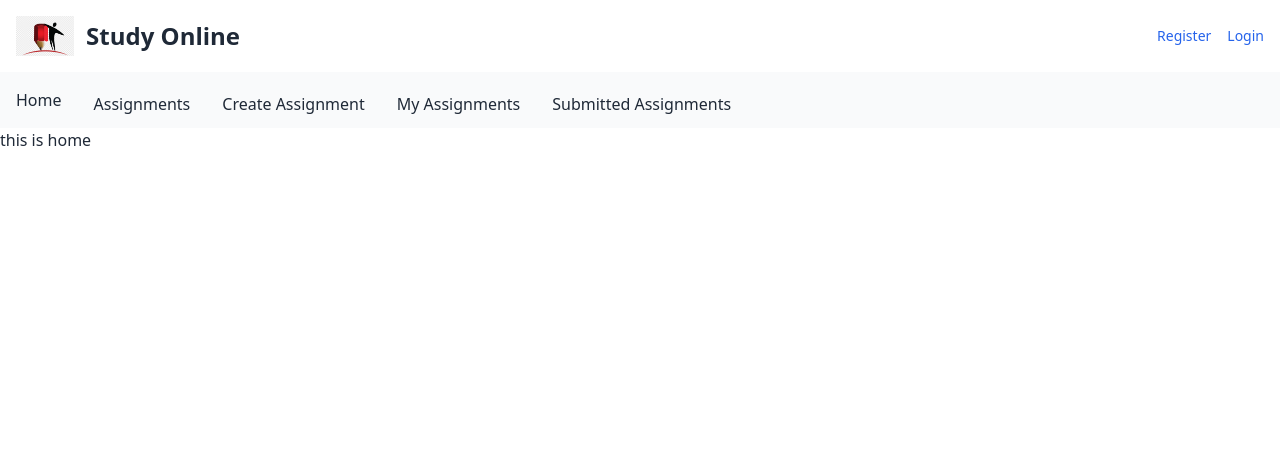
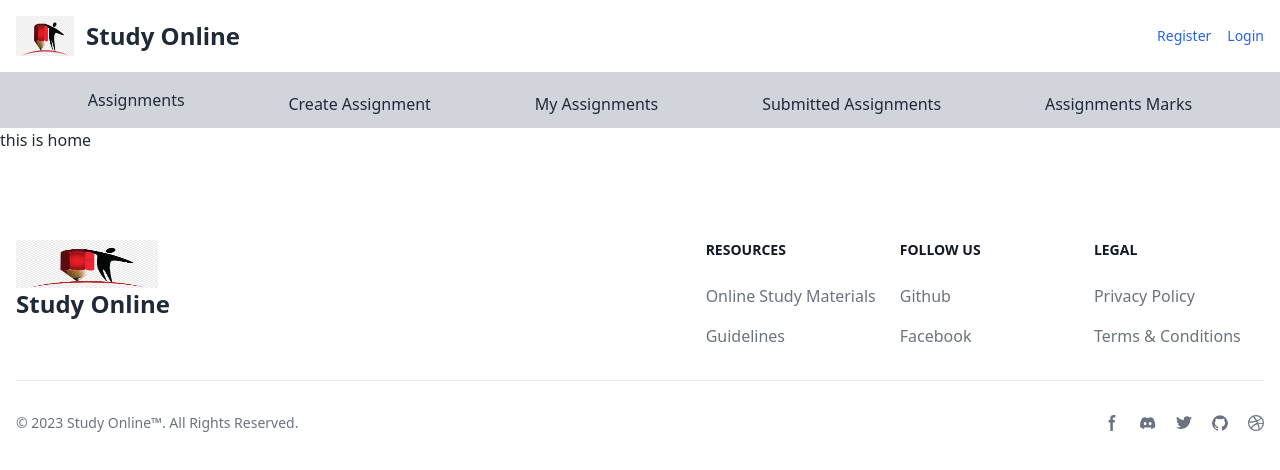
Before and after one commit to Mithun4450/m11a11-online-group-study-client, a React (Vite) app: page / in a window 1280 px wide. Shown: the top 470 px of the page. Built offline with nearby package versions, Linux system fonts and the light colour scheme; no server answers.

Commit message:
Footer part has been completed

```diff
--- a/index.html
+++ b/index.html
@@ -2,7 +2,7 @@
 <html lang="en">
   <head>
     <meta charset="UTF-8" />
-    <link rel="icon" type="image/svg+xml" href="/studylogo.png" />
+    <link rel="icon" type="image/svg+xml" href="/tablogo.png" />
     <meta name="viewport" content="width=device-width, initial-scale=1.0" />
     <title>Study Online</title>
   </head>
--- /dev/null
+++ b/src/components/Footer/Footer.jsx
@@ -0,0 +1,94 @@
+import logo from "../../assets/images/studylogo.png"
+
+const Footer = () => {
+    return (
+
+        <footer className="bg-white dark:bg-gray-900 mt-14">
+            <div className="mx-auto w-full max-w-screen-xl p-4 py-6 lg:py-8">
+                <div className="md:flex md:justify-between ">
+                <div className="mb-6 md:mb-0 ">
+                    <a href="#" className="flex flex-col">
+                        <img src={logo} className="h-12 mr-3" alt="FlowBite Logo" />
+                        <span className="self-center text-2xl font-semibold whitespace-nowrap dark:text-white">Study Online</span>
+                    </a>
+                </div>
+                <div className="grid grid-cols-2 gap-8 sm:gap-6 sm:grid-cols-3">
+                    <div>
+                        <h2 className="mb-6 text-sm font-semibold text-gray-900 uppercase dark:text-white">Resources</h2>
+                        <ul className="text-gray-500 dark:text-gray-400 font-medium">
+                            <li className="mb-4">
+                                <a href="https://flowbite.com/" className="hover:underline">Online Study Materials</a>
+                            </li>
+                            <li>
+                                <a href="https://tailwindcss.com/" className="hover:underline">Guidelines</a>
+                            </li>
+                        </ul>
+                    </div>
+                    <div>
+                        <h2 className="mb-6 text-sm font-semibold text-gray-900 uppercase dark:text-white">Follow us</h2>
+                        <ul className="text-gray-500 dark:text-gray-400 font-medium">
+                            <li className="mb-4">
+                                <a href="https://github.com/themesberg/flowbite" className="hover:underline ">Github</a>
+                            </li>
+                            <li>
+                                <a href="https://discord.gg/4eeurUVvTy" className="hover:underline">Facebook</a>
+                            </li>
+                        </ul>
+                    </div>
+                    <div>
+                        <h2 className="mb-6 text-sm font-semibold text-gray-900 uppercase dark:text-white">Legal</h2>
+                        <ul className="text-gray-500 dark:text-gray-400 font-medium">
+                            <li className="mb-4">
+                                <a href="#" className="hover:underline">Privacy Policy</a>
+                            </li>
+                            <li>
+                                <a href="#" className="hover:underline">Terms &amp; Conditions</a>
+                            </li>
+                        </ul>
+                    </div>
+                </div>
+            </div>
+            <hr className="my-6 border-gray-200 sm:mx-auto dark:border-gray-700 lg:my-8" />
+            <div className="sm:flex sm:items-center sm:justify-between">
+                <span className="text-sm text-gray-500 sm:text-center dark:text-gray-400">© 2023 <a href="https://flowbite.com/" className="hover:underline">Study Online™</a>. All Rights Reserved.
+                </span>
+                <div className="flex mt-4 space-x-5 sm:justify-center sm:mt-0">
+                    <a href="#" className="text-gray-500 hover:text-gray-900 dark:hover:text-white">
+                        <svg className="w-4 h-4" aria-hidden="true" xmlns="http://www.w3.org/2000/svg" fill="currentColor" viewBox="0 0 8 19">
+                                <path fill-rule="evenodd" d="M6.135 3H8V0H6.135a4.147 4.147 0 0 0-4.142 4.142V6H0v3h2v9.938h3V9h2.021l.592-3H5V3.591A.6.6 0 0 1 5.592 3h.543Z" clip-rule="evenodd"/>
+                            </svg>
+                        <span className="sr-only">Facebook page</span>
+                    </a>
+                    <a href="#" className="text-gray-500 hover:text-gray-900 dark:hover:text-white">
+                        <svg className="w-4 h-4" aria-hidden="true" xmlns="http://www.w3.org/2000/svg" fill="currentColor" viewBox="0 0 21 16">
+                                <path d="M16.942 1.556a16.3 16.3 0 0 0-4.126-1.3 12.04 12.04 0 0 0-.529 1.1 15.175 15.175 0 0 0-4.573 0 11.585 11.585 0 0 0-.535-1.1 16.274 16.274 0 0 0-4.129 1.3A17.392 17.392 0 0 0 .182 13.218a15.785 15.785 0 0 0 4.963 2.521c.41-.564.773-1.16 1.084-1.785a10.63 10.63 0 0 1-1.706-.83c.143-.106.283-.217.418-.33a11.664 11.664 0 0 0 10.118 0c.137.113.277.224.418.33-.544.328-1.116.606-1.71.832a12.52 12.52 0 0 0 1.084 1.785 16.46 16.46 0 0 0 5.064-2.595 17.286 17.286 0 0 0-2.973-11.59ZM6.678 10.813a1.941 1.941 0 0 1-1.8-2.045 1.93 1.93 0 0 1 1.8-2.047 1.919 1.919 0 0 1 1.8 2.047 1.93 1.93 0 0 1-1.8 2.045Zm6.644 0a1.94 1.94 0 0 1-1.8-2.045 1.93 1.93 0 0 1 1.8-2.047 1.918 1.918 0 0 1 1.8 2.047 1.93 1.93 0 0 1-1.8 2.045Z"/>
+                            </svg>
+                        <span className="sr-only">Discord community</span>
+                    </a>
+                    <a href="#" className="text-gray-500 hover:text-gray-900 dark:hover:text-white">
+                        <svg className="w-4 h-4" aria-hidden="true" xmlns="http://www.w3.org/2000/svg" fill="currentColor" viewBox="0 0 20 17">
+                            <path fill-rule="evenodd" d="M20 1.892a8.178 8.178 0 0 1-2.355.635 4.074 4.074 0 0 0 1.8-2.235 8.344 8.344 0 0 1-2.605.98A4.13 4.13 0 0 0 13.85 0a4.068 4.068 0 0 0-4.1 4.038 4 4 0 0 0 .105.919A11.705 11.705 0 0 1 1.4.734a4.006 4.006 0 0 0 1.268 5.392 4.165 4.165 0 0 1-1.859-.5v.05A4.057 4.057 0 0 0 4.1 9.635a4.19 4.19 0 0 1-1.856.07 4.108 4.108 0 0 0 3.831 2.807A8.36 8.36 0 0 1 0 14.184 11.732 11.732 0 0 0 6.291 16 11.502 11.502 0 0 0 17.964 4.5c0-.177 0-.35-.012-.523A8.143 8.143 0 0 0 20 1.892Z" clip-rule="evenodd"/>
+                        </svg>
+                        <span className="sr-only">Twitter page</span>
+                    </a>
+                    <a href="#" className="text-gray-500 hover:text-gray-900 dark:hover:text-white">
+                        <svg className="w-4 h-4" aria-hidden="true" xmlns="http://www.w3.org/2000/svg" fill="currentColor" viewBox="0 0 20 20">
+                                <path fill-rule="evenodd" d="M10 .333A9.911 9.911 0 0 0 6.866 19.65c.5.092.678-.215.678-.477 0-.237-.01-1.017-.014-1.845-2.757.6-3.338-1.169-3.338-1.169a2.627 2.627 0 0 0-1.1-1.451c-.9-.615.07-.6.07-.6a2.084 2.084 0 0 1 1.518 1.021 2.11 2.11 0 0 0 2.884.823c.044-.503.268-.973.63-1.325-2.2-.25-4.516-1.1-4.516-4.9A3.832 3.832 0 0 1 4.7 7.068a3.56 3.56 0 0 1 .095-2.623s.832-.266 2.726 1.016a9.409 9.409 0 0 1 4.962 0c1.89-1.282 2.717-1.016 2.717-1.016.366.83.402 1.768.1 2.623a3.827 3.827 0 0 1 1.02 2.659c0 3.807-2.319 4.644-4.525 4.889a2.366 2.366 0 0 1 .673 1.834c0 1.326-.012 2.394-.012 2.72 0 .263.18.572.681.475A9.911 9.911 0 0 0 10 .333Z" clip-rule="evenodd"/>
+                        </svg>
+                        <span className="sr-only">GitHub account</span>
+                    </a>
+                    <a href="#" className="text-gray-500 hover:text-gray-900 dark:hover:text-white">
+                        <svg className="w-4 h-4" aria-hidden="true" xmlns="http://www.w3.org/2000/svg" fill="currentColor" viewBox="0 0 20 20">
+                            <path fill-rule="evenodd" d="M10 0a10 10 0 1 0 10 10A10.009 10.009 0 0 0 10 0Zm6.613 4.614a8.523 8.523 0 0 1 1.93 5.32 20.094 20.094 0 0 0-5.949-.274c-.059-.149-.122-.292-.184-.441a23.879 23.879 0 0 0-.566-1.239 11.41 11.41 0 0 0 4.769-3.366ZM8 1.707a8.821 8.821 0 0 1 2-.238 8.5 8.5 0 0 1 5.664 2.152 9.608 9.608 0 0 1-4.476 3.087A45.758 45.758 0 0 0 8 1.707ZM1.642 8.262a8.57 8.57 0 0 1 4.73-5.981A53.998 53.998 0 0 1 9.54 7.222a32.078 32.078 0 0 1-7.9 1.04h.002Zm2.01 7.46a8.51 8.51 0 0 1-2.2-5.707v-.262a31.64 31.64 0 0 0 8.777-1.219c.243.477.477.964.692 1.449-.114.032-.227.067-.336.1a13.569 13.569 0 0 0-6.942 5.636l.009.003ZM10 18.556a8.508 8.508 0 0 1-5.243-1.8 11.717 11.717 0 0 1 6.7-5.332.509.509 0 0 1 .055-.02 35.65 35.65 0 0 1 1.819 6.476 8.476 8.476 0 0 1-3.331.676Zm4.772-1.462A37.232 37.232 0 0 0 13.113 11a12.513 12.513 0 0 1 5.321.364 8.56 8.56 0 0 1-3.66 5.73h-.002Z" clip-rule="evenodd"/>
+                        </svg>
+                        <span className="sr-only">Dribbble account</span>
+                    </a>
+                </div>
+            </div>
+            </div>
+        </footer>
+
+    );
+};
+
+export default Footer;
--- a/src/components/MainLayout/MainLayout.jsx
+++ b/src/components/MainLayout/MainLayout.jsx
@@ -1,5 +1,6 @@
 import { Outlet } from "react-router-dom";
 import Navbar from "../Navbar/Navbar";
+import Footer from "../Footer/Footer";
 
 
 const MainLayout = () => {
@@ -7,6 +8,7 @@ const MainLayout = () => {
         <div>
             <Navbar></Navbar>
             <Outlet></Outlet>
+            <Footer></Footer>
 
         </div>
     );
--- a/src/components/Navbar/Navbar.jsx
+++ b/src/components/Navbar/Navbar.jsx
@@ -1,6 +1,7 @@
 import { NavLink } from "react-router-dom";
 import { useContext } from "react";
 import { AuthContext } from "../AuthProvider/AuthProvider";
+import logo from "../../assets/images/studylogo.png"
 
 
 
@@ -8,21 +9,8 @@ const Navbar = () => {
 
     const navLinks = <>
 
-        <li>
-            <NavLink to="/" className=" dark:text-gray-500 hover:text-blue-600 hover:underline ">Home</NavLink>
-        </li>
-        <li>
-            <NavLink to="/assignments" className=" dark:text-gray-500 hover:text-blue-600 hover:underline ">Assignments</NavLink>
-        </li>
-        <li>
-            <NavLink to="/createAssignment" className=" dark:text-gray-500 hover:text-blue-600 hover:underline ">Create Assignment</NavLink>
-        </li>
-        <li>
-            <NavLink to="/myAssignments" className=" dark:text-gray-500 hover:text-blue-600 hover:underline ">My Assignments</NavLink>
-        </li>
-        <li>
-            <NavLink to="/submittedAssignments" className=" dark:text-gray-500 hover:text-blue-600 hover:underline ">Submitted Assignments</NavLink>
-        </li>
+
+
 
 
     </>
@@ -44,14 +32,14 @@ const Navbar = () => {
             <nav className="bg-white border-gray-200 dark:bg-gray-900">
                 <div className="flex flex-wrap justify-between items-center mx-auto max-w-screen-xl p-4">
                     <a href="#" className="flex items-center">
-                        <img src="/studylogo.png" className="h-10 mr-3" alt="Study Online Logo" />
+                        <img src={logo} className="h-10 mr-3" alt="Study Online Logo" />
                         <span className="self-center text-2xl font-semibold whitespace-nowrap dark:text-white">Study Online</span>
                     </a>
                     <div className="flex items-center">
 
                         {
                             user? <>
-                        {/* <p className="uppercase">{user.displayName}</p> */}
+
                                 <label tabIndex={0} className="btn btn-ghost btn-circle avatar mr-5">
                                     <div className="w-10 rounded-full">
 
@@ -74,20 +62,31 @@ const Navbar = () => {
                         }
 
 
-
-
                     </div>
                 </div>
             </nav>
-            <nav className="bg-gray-50 dark:bg-gray-700">
-                <div className="max-w-screen-xl px-4 py-3 mx-auto">
-                    <div className="flex items-center">
-                        <ul className="flex flex-col justify-start md:flex-row md:items-center   font-medium   space-y-2 md:space-x-8 text-base">
 
 
-                        {
-                            navLinks
-                        }
+            <nav className="bg-gray-300 dark:bg-gray-700">
+                <div className="max-w-screen-xl px-4 py-3 mx-auto">
+                    <div >
+                        <ul className="flex flex-col justify-evenly items-center  md:flex-row  font-medium  space-y-2 md:space-x-8 text-base">
+
+                            <li>
+                                <NavLink to="/assignments" className=" dark:text-gray-500 hover:text-blue-600 hover:underline ">Assignments</NavLink>
+                            </li>
+                            <li>
+                                <NavLink to="/createAssignment" className=" dark:text-gray-500 hover:text-blue-600 hover:underline ">Create Assignment</NavLink>
+                            </li>
+                            <li>
+                                <NavLink to="/myAssignments" className=" dark:text-gray-500 hover:text-blue-600 hover:underline ">My Assignments</NavLink>
+                            </li>
+                            <li>
+                                <NavLink to="/submittedAssignments" className=" dark:text-gray-500 hover:text-blue-600 hover:underline ">Submitted Assignments</NavLink>
+                            </li>
+                            <li>
+                                <NavLink to="/markedAssignments" className=" dark:text-gray-500 hover:text-blue-600 hover:underline ">Assignments Marks</NavLink>
+                            </li>
 
                         </ul>
                     </div>
```
Also changed, not shown: public/tablogo.png (renamed from public/studylogo.png), src/assets/images/studylogo.png (added). Lines whose indentation alone changed are shown as unchanged.
